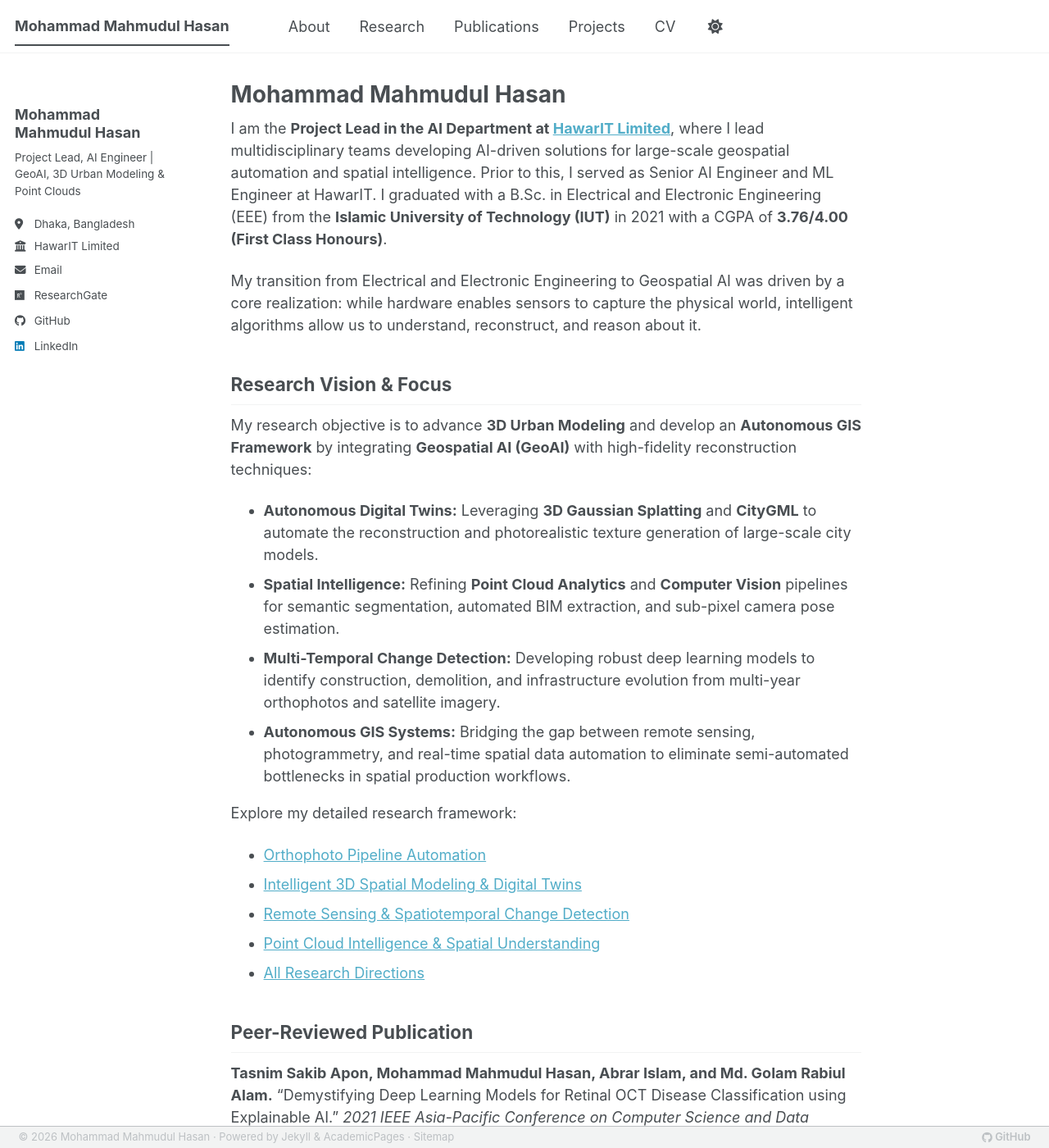
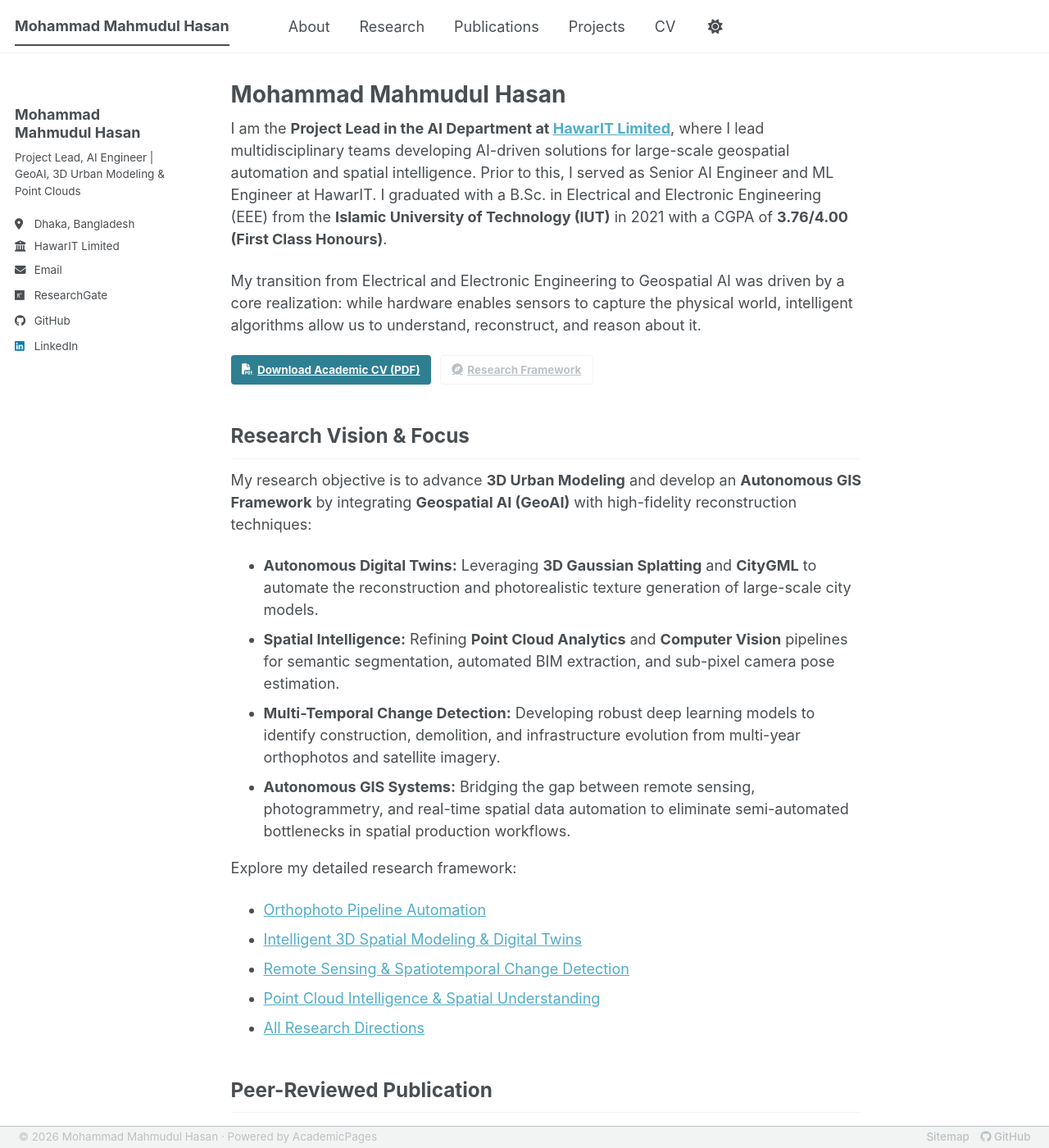
Before and after one commit to fahome10bd/fahome10bd.github.io, a Jekyll site: the page built from _pages/about.md, in a window 1280 px wide and 1400 px high. Shown: the whole window at 82% size. Built offline with Jekyll 4.4.1, drawn with Linux system fonts in a browser that asks for light colours; a style sheet for code colours, icons or effects is not loaded.

Commit message:
Enhance academic presentation: add top CV/Research CTAs, refine heading scale and footer balance

```diff
--- a/_includes/footer.html
+++ b/_includes/footer.html
@@ -1,12 +1,12 @@
 {% include base_path %}
 
 <div class="page__footer-copyright">
-  &copy; {{ site.time | date: '%Y' }} {{ site.name | default: site.title }} &middot; {{ site.data.ui-text[site.locale].powered_by | default: "Powered by" }} <a href="https://jekyllrb.com" rel="nofollow">Jekyll</a> &amp; <a href="https://github.com/academicpages/academicpages.github.io">AcademicPages</a> &middot; <a href="{{ base_path }}/sitemap.xml">{{ site.data.ui-text[site.locale].site_map | default: "Sitemap" }}</a>
+  &copy; {{ site.time | date: '%Y' }} {{ site.name | default: site.title }} &middot; {{ site.data.ui-text[site.locale].powered_by | default: "Powered by" }} <a href="https://github.com/academicpages/academicpages.github.io">AcademicPages</a>
 </div>
 
-{% if site.author.github or site.author.bitbucket or site.atom_feed.hide != true %}
 <div class="page__footer-follow">
   <ul class="social-icons">
+    <li><a href="{{ base_path }}/sitemap.xml">{{ site.data.ui-text[site.locale].site_map | default: "Sitemap" }}</a></li>
     {% if site.author.github %}
       <li><a href="https://github.com/{{ site.author.github }}"><i class="fab fa-github" aria-hidden="true"></i> GitHub</a></li>
     {% endif %}
@@ -18,4 +18,3 @@
     {% endif %}
   </ul>
 </div>
-{% endif %}
--- a/_pages/about.md
+++ b/_pages/about.md
@@ -10,6 +10,11 @@ redirect_from:
 I am the **Project Lead in the AI Department at [HawarIT Limited](https://www.hawarit.com)**, where I lead multidisciplinary teams developing AI-driven solutions for large-scale geospatial automation and spatial intelligence. Prior to this, I served as Senior AI Engineer and ML Engineer at HawarIT. I graduated with a B.Sc. in Electrical and Electronic Engineering (EEE) from the **Islamic University of Technology (IUT)** in 2021 with a CGPA of **3.76/4.00 (First Class Honours)**.
 
 My transition from Electrical and Electronic Engineering to Geospatial AI was driven by a core realization: while hardware enables sensors to capture the physical world, intelligent algorithms allow us to understand, reconstruct, and reason about it.
+
+<div style="margin: 1.2em 0 1.6em 0; display: flex; gap: 0.6em; flex-wrap: wrap;">
+  <a href="{{ '/files/Mohammad_Mahmudul_Hasan_Academic_CV.pdf' | relative_url }}" class="btn btn--primary" style="margin: 0; display: inline-flex; align-items: center; gap: 0.4em;"><i class="fas fa-file-pdf"></i> Download Academic CV (PDF)</a>
+  <a href="{{ '/research/' | relative_url }}" class="btn btn--inverse" style="margin: 0; display: inline-flex; align-items: center; gap: 0.4em;"><i class="fas fa-compass"></i> Research Framework</a>
+</div>
 
 ## Research Vision & Focus
 
--- a/_sass/layout/_base.scss
+++ b/_sass/layout/_base.scss
@@ -39,15 +39,15 @@ h1 {
 }
 
 h2 {
-  font-size: $type-size-4;
+  font-size: 1.35em;
 }
 
 h3 {
-  font-size: $type-size-5;
+  font-size: 1.12em;
 }
 
 h4 {
-  font-size: $type-size-6;
+  font-size: 1.0em;
 }
 
 h5 {
--- a/_sass/layout/_footer.scss
+++ b/_sass/layout/_footer.scss
@@ -69,15 +69,15 @@
 
 .page__footer-copyright {
   font-family: $global-font-family;
-  font-size: 0.72rem;
-  line-height: 1.2;
+  font-size: 0.75rem;
+  line-height: 1.3;
   margin: 0;
   padding: 0;
 }
 
 .page__footer-follow {
-  font-size: 0.72rem;
-  line-height: 1.2;
+  font-size: 0.75rem;
+  line-height: 1.3;
   margin: 0;
   padding: 0;
 
@@ -95,19 +95,19 @@
     align-items: center;
     padding: 0;
     margin: 0;
-    font-size: 0.72rem;
-    line-height: 1.2;
+    font-size: 0.75rem;
+    line-height: 1.3;
   }
 
   a {
-    font-weight: 600;
+    font-weight: 500;
     display: inline-flex;
     align-items: center;
     gap: 0.25em;
     white-space: nowrap;
     padding-right: 0;
-    font-size: 0.72rem;
-    line-height: 1.2;
+    font-size: 0.75rem;
+    line-height: 1.3;
   }
 
   .social-icons {
```
